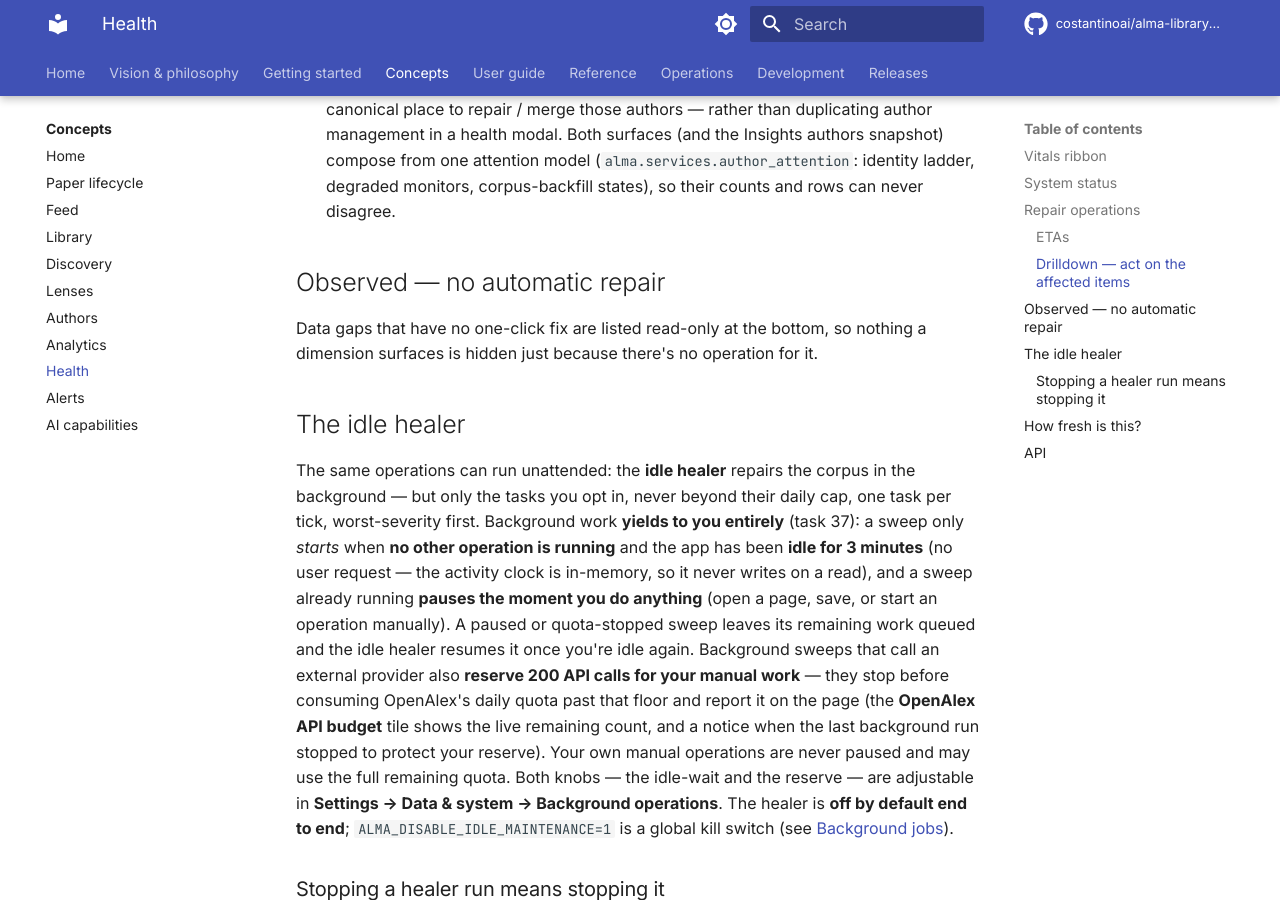
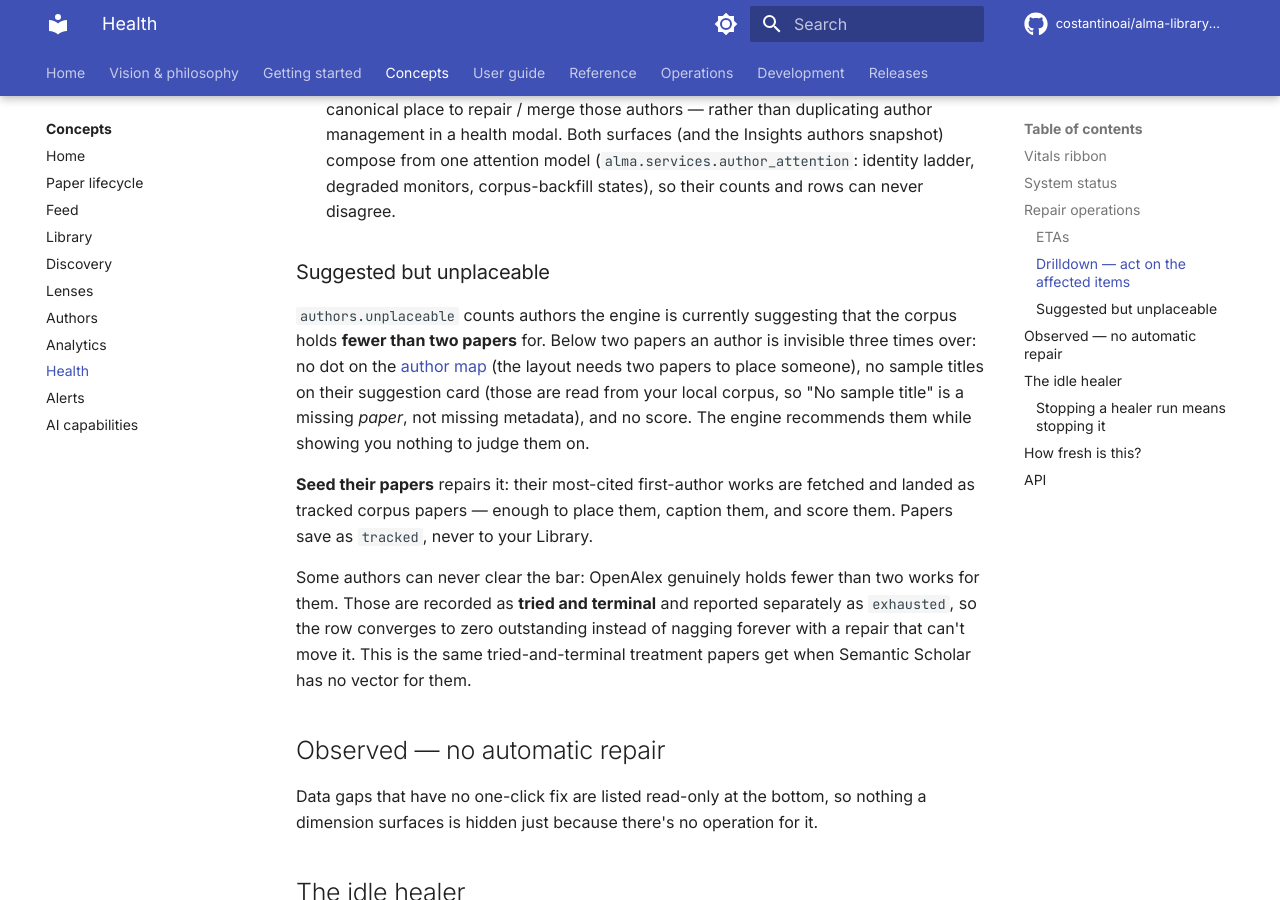
Before and after one commit to costantinoai/alma-library-manager, an MkDocs documentation site: the page built from docs/concepts/health.md, in a window 1280 px wide and 900 px high, scrolled down 3306 px. Built offline with MkDocs 1.6.1 and Material for MkDocs 9.7.7, drawn with Linux system fonts in a browser that asks for light colours; comment, search, counter and statistics services are not loaded.

Commit message:
docs: author map, suggestion seeding, and the unplaceable health gap
Documents the author map as a first-class surface — the three shared
membership channels, scope/colour/terrain, why it draws no link lines,
and why authors with no semantic position are left off and counted.

Adds "seeding a suggestion's evidence" to the Authors concept page ("No
sample title" is a missing paper, not missing metadata) and the
`authors.unplaceable` dimension to Health, including why part of that
gap is reported as tried-and-terminal so the row converges.

```diff
--- a/docs/concepts/health.md
+++ b/docs/concepts/health.md
@@ -142,6 +142,27 @@ Every status row is clickable, drilling into the items it affects:
   (`alma.services.author_attention`: identity ladder, degraded monitors,
   corpus-backfill states), so their counts and rows can never disagree.
 
+### Suggested but unplaceable
+
+`authors.unplaceable` counts authors the engine is currently suggesting that
+the corpus holds **fewer than two papers** for. Below two papers an author is
+invisible three times over: no dot on the [author map](analytics.md) (the
+layout needs two papers to place someone), no sample titles on their suggestion
+card (those are read from your local corpus, so "No sample title" is a missing
+*paper*, not missing metadata), and no score. The engine recommends them while
+showing you nothing to judge them on.
+
+**Seed their papers** repairs it: their most-cited first-author works are
+fetched and landed as tracked corpus papers — enough to place them, caption
+them, and score them. Papers save as `tracked`, never to your Library.
+
+Some authors can never clear the bar: OpenAlex genuinely holds fewer than two
+works for them. Those are recorded as **tried and terminal** and reported
+separately as `exhausted`, so the row converges to zero outstanding instead of
+nagging forever with a repair that can't move it. This is the same
+tried-and-terminal treatment papers get when Semantic Scholar has no vector for
+them.
+
 ## Observed — no automatic repair
 
 Data gaps that have no one-click fix are listed read-only at the bottom, so
```
Also changed, not shown: docs/concepts/authors.md (+53 -0 lines).
